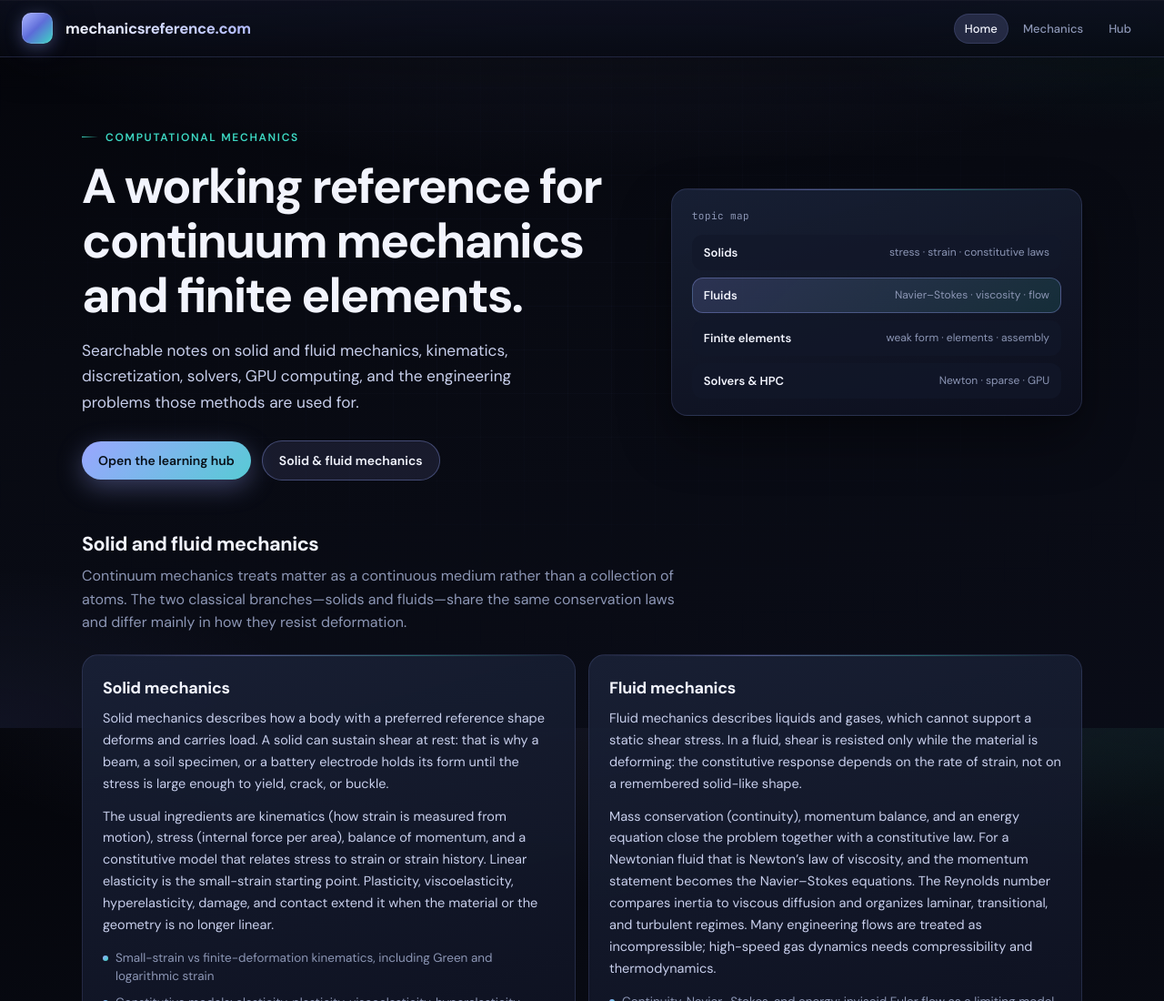
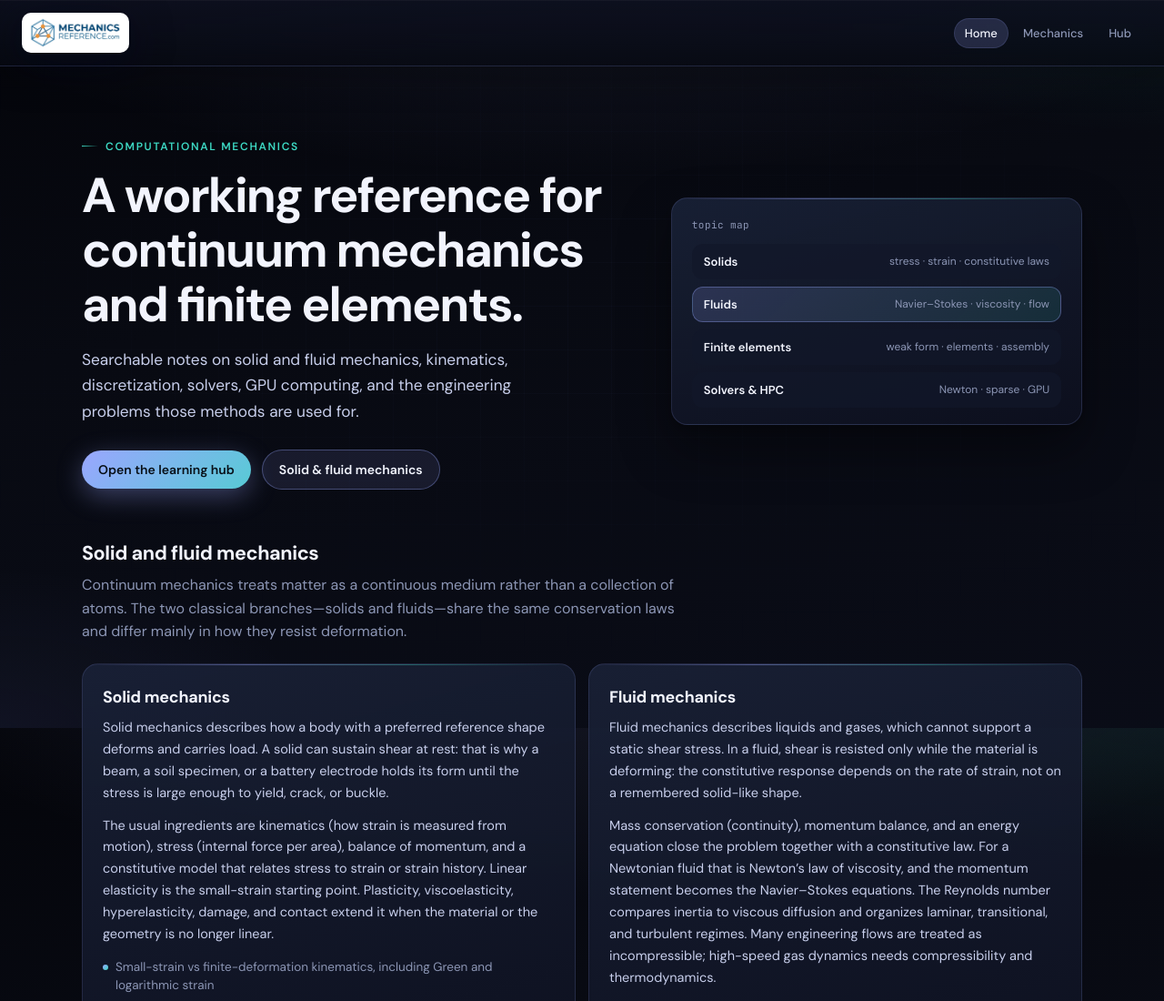
Before and after one commit to mhsgoud/mechanicsreference, a plain HTML site: page index.html in a window 1280 px wide. Shown: the top 1100 px of the page at 91% size. Drawn offline with Linux system fonts and the light colour scheme.

Commit message:
Use the Mechanics Reference wordmark as the site logo.
Co-authored-by: Cursor <cursoragent@cursor.com>

```diff
--- a/index.html
+++ b/index.html
@@ -10,6 +10,8 @@
   <meta name="theme-color" content="#080a12" />
   <link rel="canonical" href="https://mechanicsreference.com/" />
   <link rel="icon" href="favicon.svg" type="image/svg+xml" />
+  <link rel="apple-touch-icon" href="logo.png" />
+  <meta property="og:image" content="https://mechanicsreference.com/logo.png" />
   <link rel="sitemap" type="application/xml" href="https://mechanicsreference.com/sitemap.xml" />
   <meta property="og:site_name" content="Mechanics Reference" />
   <meta property="og:title" content="Mechanics Reference | Continuum Mechanics, FEM, and Solvers" />
@@ -35,7 +37,8 @@
         "publisher": {
           "@type": "Organization",
           "name": "Mechanics Reference",
-          "url": "https://mechanicsreference.com/"
+          "url": "https://mechanicsreference.com/",
+          "logo": "https://mechanicsreference.com/logo.png"
         }
       },
       {
@@ -135,26 +138,17 @@
       display:flex;align-items:center;gap:14px;
       text-decoration:none;color:inherit;min-width:0;
     }
-    header .brand:focus-visible{outline:2px solid var(--accent);outline-offset:4px;border-radius:10px}
-    .logo{
-      width:34px;height:34px;border-radius:10px;flex-shrink:0;
-      background:
-        linear-gradient(145deg, rgba(255,255,255,0.16) 0%, transparent 52%),
-        linear-gradient(135deg, var(--accent) 0%, var(--accent-deep) 48%, var(--accent-2) 100%);
-      box-shadow:
-        0 0 0 1px color-mix(in srgb, white 14%, transparent) inset,
-        0 4px 18px var(--accent-glow),
-        var(--shadow-soft);
-    }
-    .title{
-      font-weight:700;
-      letter-spacing:-0.02em;
-      font-size:1.05rem;
-      white-space:nowrap;
-      background: linear-gradient(92deg, var(--text) 0%, color-mix(in srgb, var(--accent) 72%, var(--text)) 100%);
-      -webkit-background-clip:text;
-      background-clip:text;
-      color: transparent;
+    header .brand:focus-visible{outline:2px solid var(--accent);outline-offset:4px;border-radius:12px}
+    .brand-logo{
+      display:block;
+      height:44px;
+      width:auto;
+      max-width:min(280px, 52vw);
+      object-fit:contain;
+      background:#fff;
+      border-radius:10px;
+      padding:5px 8px;
+      box-shadow: 0 0 0 1px color-mix(in srgb, white 14%, transparent) inset, var(--shadow-soft);
     }
     .top-nav{
       display:flex;align-items:center;gap:4px;
@@ -399,18 +393,17 @@
     @media (max-width: 900px){
       .hero, .tracks, .steps, .split{grid-template-columns:1fr}
       .hero{padding-top:44px}
-      .title{font-size:0.92rem}
       header{padding:14px 16px}
       main{padding:0 16px 56px}
+      .brand-logo{height:38px;padding:4px 6px}
     }
   </style>
 </head>
 <body>
   <div class="page">
     <header>
-      <a class="brand" href="./" aria-label="mechanicsreference.com home">
-        <div class="logo" aria-hidden="true"></div>
-        <div class="title">mechanicsreference.com</div>
+      <a class="brand" href="./" aria-label="Mechanics Reference home">
+        <img class="brand-logo" src="logo.png" alt="Mechanics Reference" width="220" height="74" />
       </a>
       <nav class="top-nav" aria-label="Site">
         <a href="./" class="active" aria-current="page">Home</a>
```
Also changed, not shown: 404.html (+2 -0 lines), hub.html (+16 -24 lines), logo.png (added).
